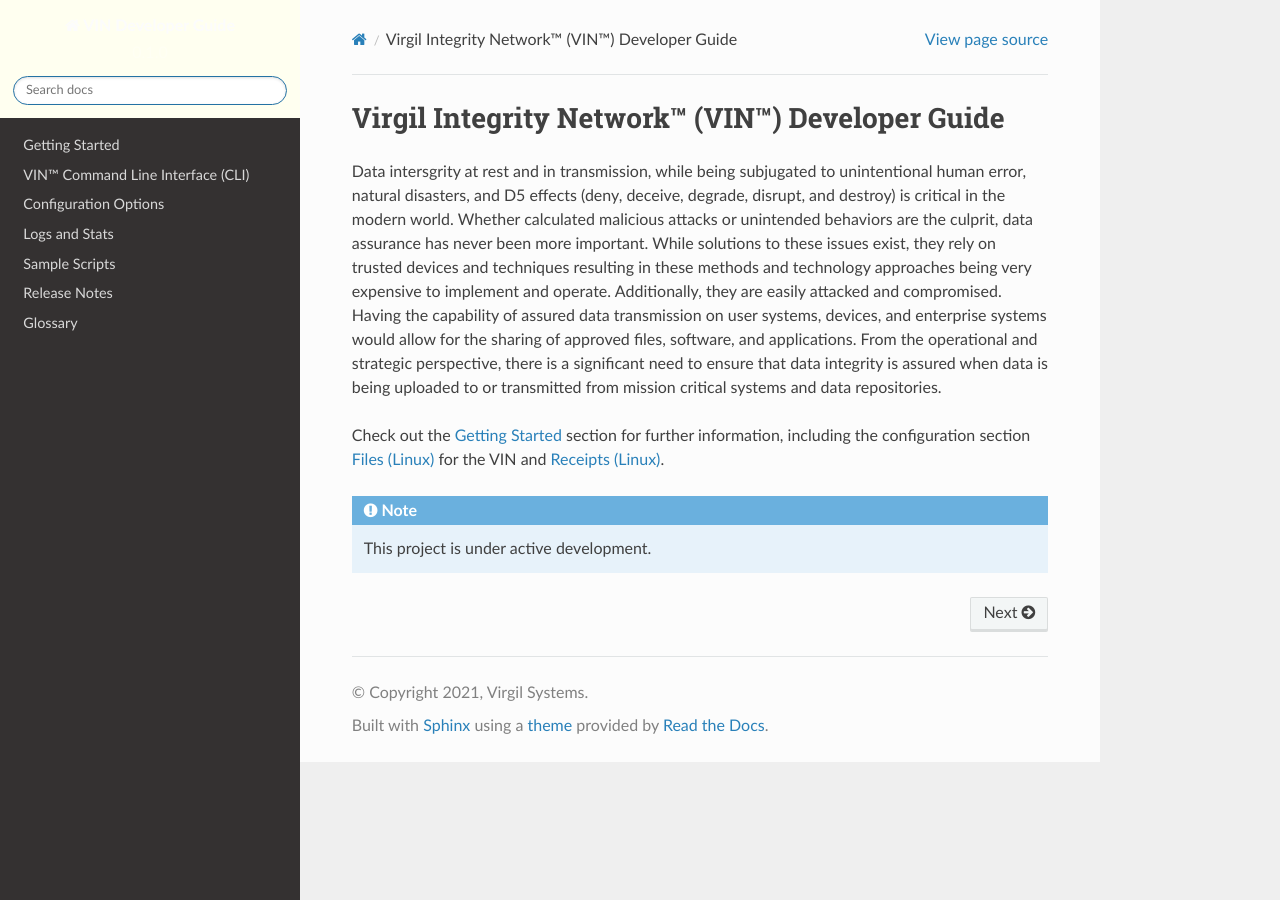
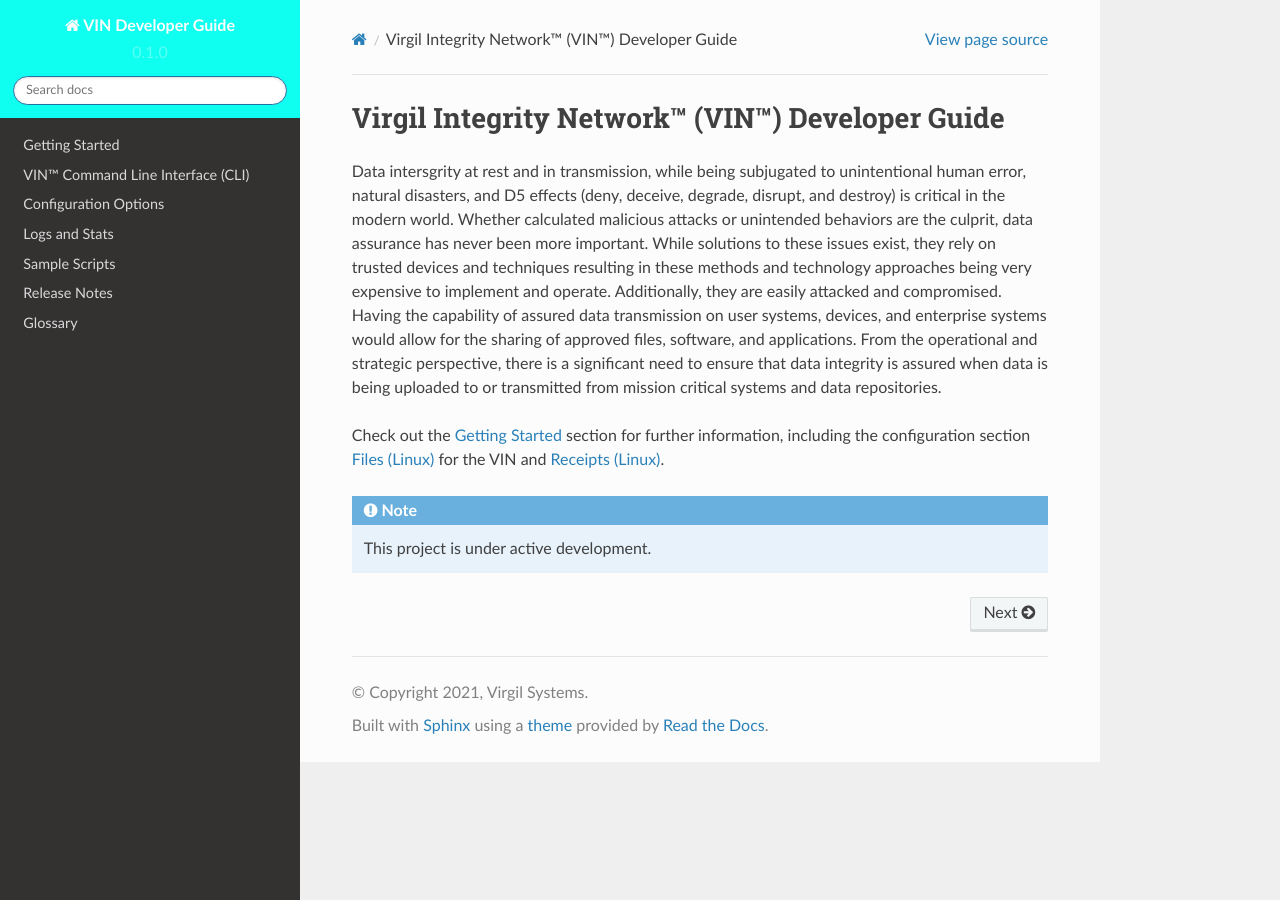
Before and after one commit to Market-Insight-Solutions-LLC/vin-developer-guide, a Sphinx documentation site: the page built from docs/source/index.rst, in a window 1280 px wide. Built offline with Sphinx 7.4.7 and the Read the Docs theme 2.0.0, drawn with Linux system fonts in a browser that asks for light colours.

Commit message:
testing blue

```diff
--- a/docs/source/_static/css/custom.css
+++ b/docs/source/_static/css/custom.css
@@ -2,7 +2,7 @@
 
 /* Side navigation bar color */
 .wy-side-nav-search {
-    background-color: #FFFFF0;
+    background-color: #0FFFF0;
 }
 
 /* Fix horizontal scrollbars in tables*/
```
